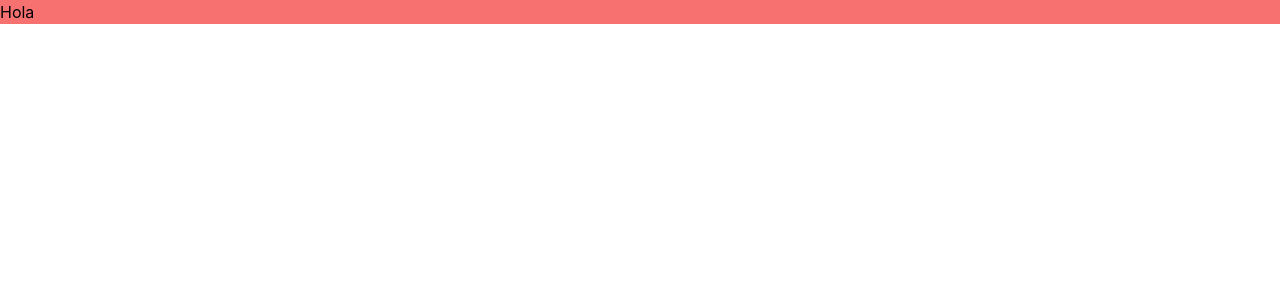
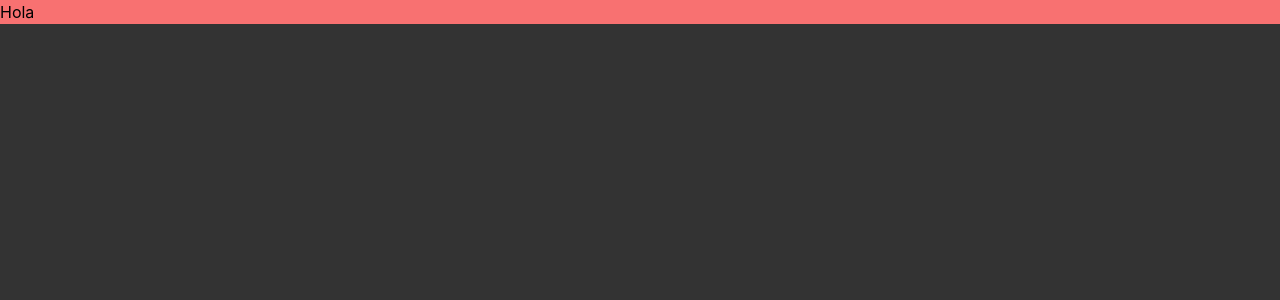
Before and after one commit to Chibueze-Adeyemi-Ajayi/REACT_portfolio, a React (Create React App) app: page / in a window 1280 px wide. Shown: the top 300 px of the page. Built offline with nearby package versions, Linux system fonts and the light colour scheme.

Commit message:
My portfolio

```diff
--- a/public/index.html
+++ b/public/index.html
@@ -28,8 +28,13 @@
     <link rel="preconnect" href="https://fonts.googleapis.com">
     <link rel="preconnect" href="https://fonts.gstatic.com" crossorigin>
     <link href="https://fonts.googleapis.com/css2?family=Lato:ital,wght@1,900&display=swap" rel="stylesheet">
+    <style>
+      html, body {
+        width: 100%; height: 100%; background-color: #333;
+      }
+    </style>
   </head>
-  <body class="w-full h-full">
+  <body>
     <noscript>You need to enable JavaScript to run this app.</noscript>
     <div id="root"></div>
     <!--
--- a/src/App.js
+++ b/src/App.js
@@ -2,7 +2,7 @@ import './App.css';
 
 function App() {
   return (
-    <div className="w-full h-[100%] bg-red-400">
+    <div className="w-full h-full bg-red-400">
       Hola
     </div>
   );
```
